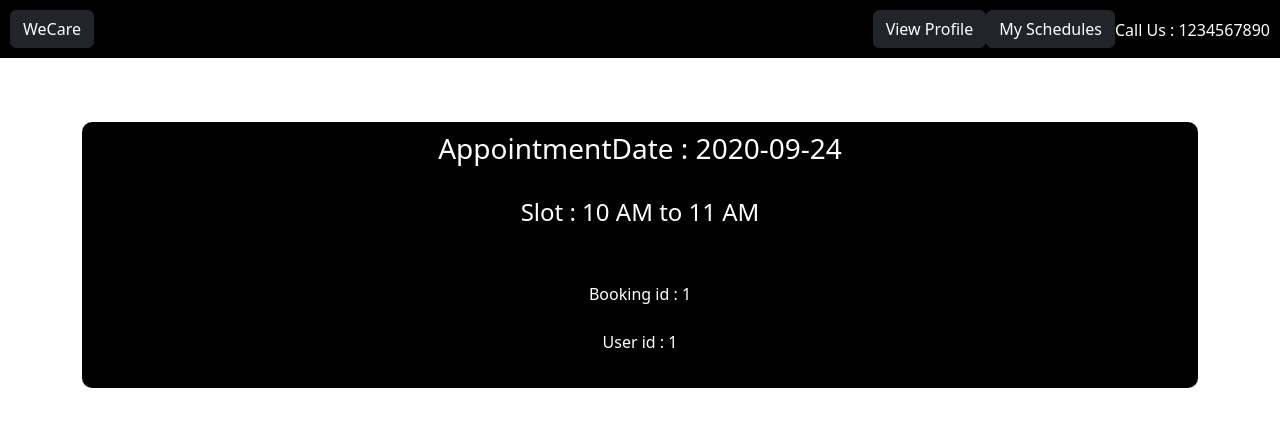
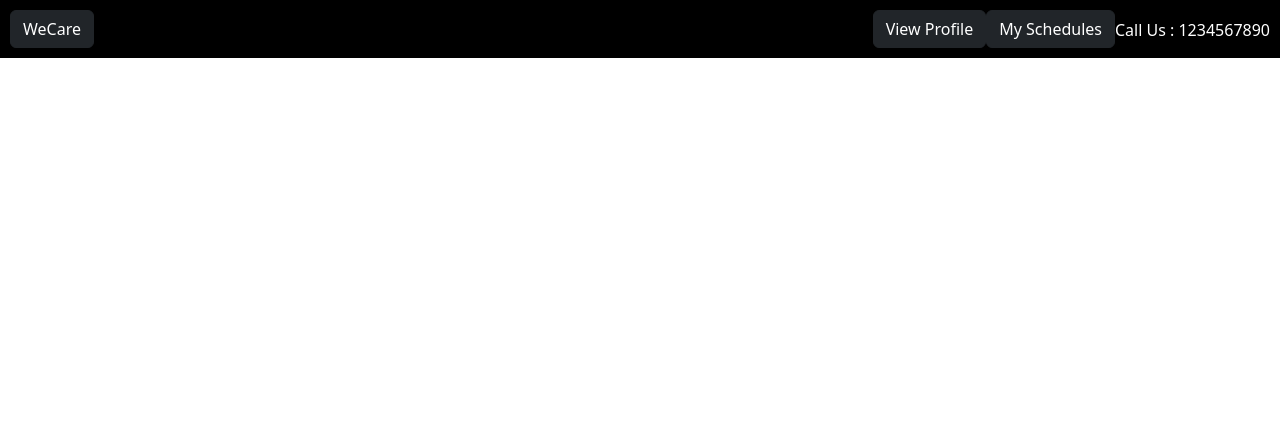
Before and after one commit to Allmight-p/LearnReactJs, a React (Create React App) app in the folder we-care-project/: page /coachhome in a window 1280 px wide. Shown: the top 426 px of the page. Built offline with nearby package versions, Linux system fonts and the light colour scheme; data requests are answered from the project's data file.

Commit message:
Update CoachHomeComponent.jsx

```diff
--- a/we-care-project/src/Components/CoachHomeComponent.jsx
+++ b/we-care-project/src/Components/CoachHomeComponent.jsx
@@ -7,15 +7,15 @@ const CoachHome = () => {
     const [emp, setemp] = useState([]);
     const [viewprofile, setprofile] = useState([]);
     const loginid = useSelector(state => state.coachReducer.loginid);
-    const [displayProfile, setdisplayProfile] = useState(false);
+    const [displayProfile, setdisplayProfile] = useState("");
 
     useEffect(() => {
-        if(!displayProfile){
+        if(displayProfile === "Schedule"){
             axios.get("http://localhost:8080/bookings")
         .then((res) => {setemp(res.data);})
         .catch((err) => {console.log(err);})
         }
-        else{
+        else if(displayProfile === "Viewprofile"){
             axios.get("http://localhost:8080/coaches/" + `?id=${loginid}`)
         .then((res) => {setprofile(res.data);})
         .catch((err) => {console.log(err);})
@@ -26,9 +26,10 @@ const CoachHome = () => {
         <>
             <Header Schedule="/coachschedules" Profile="/coachviewprofile" LoggedIn = {true} setdisplayProfile = {setdisplayProfile}  />
             <div className="container" id="coachhomepage">
-                { !displayProfile ?
+                { displayProfile === "Schedule" ?
                     emp.map((details) => {
                         return(
+                            details.id === undefined ? <h2>No plans scheduled yet</h2> :
                         <div className="appointments" key={details.id}>
                             <h3>AppointmentDate : {details.appointmentDate}</h3><br />
                             <h4>Slot : {details.slot}</h4><br /><br />
```
